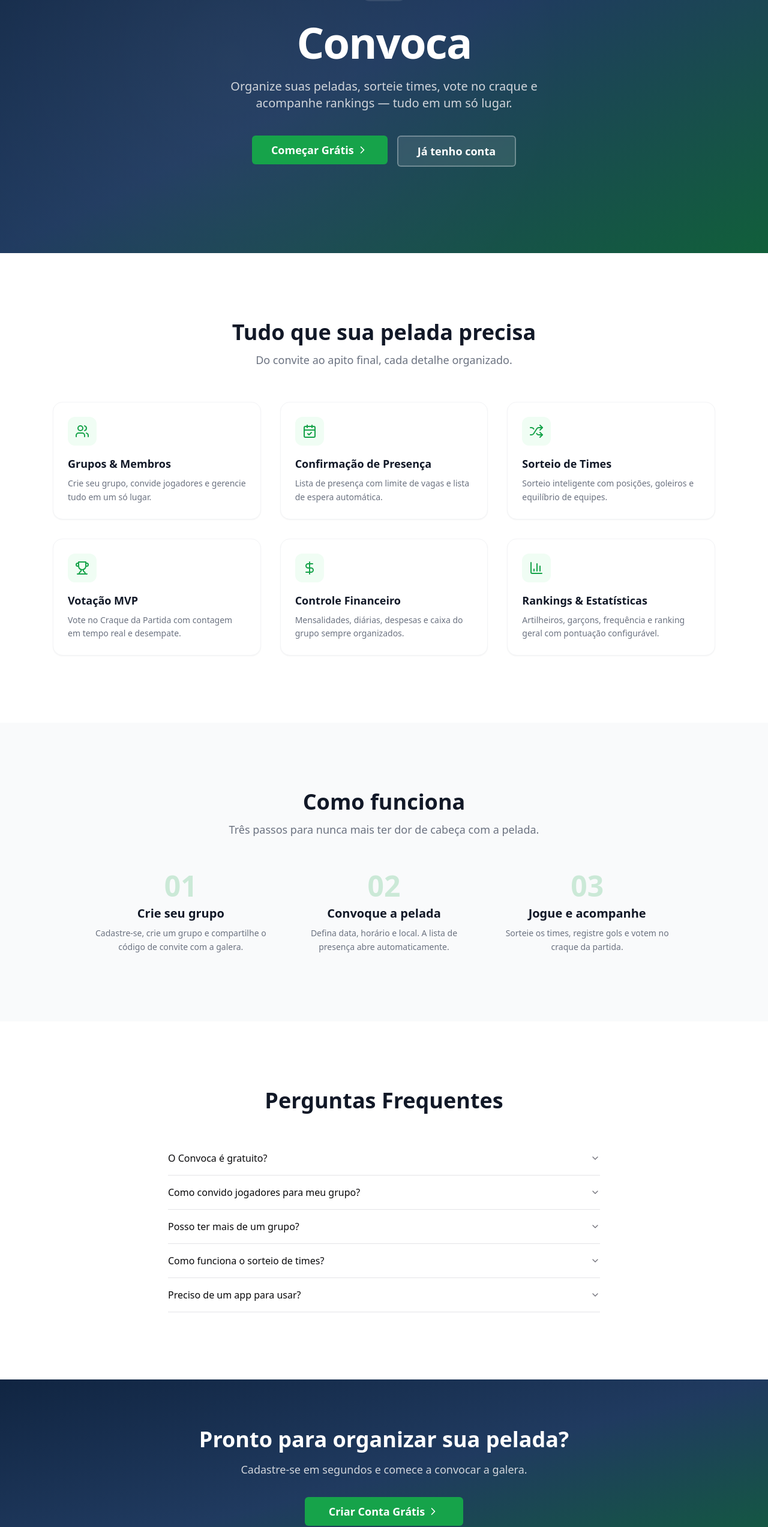
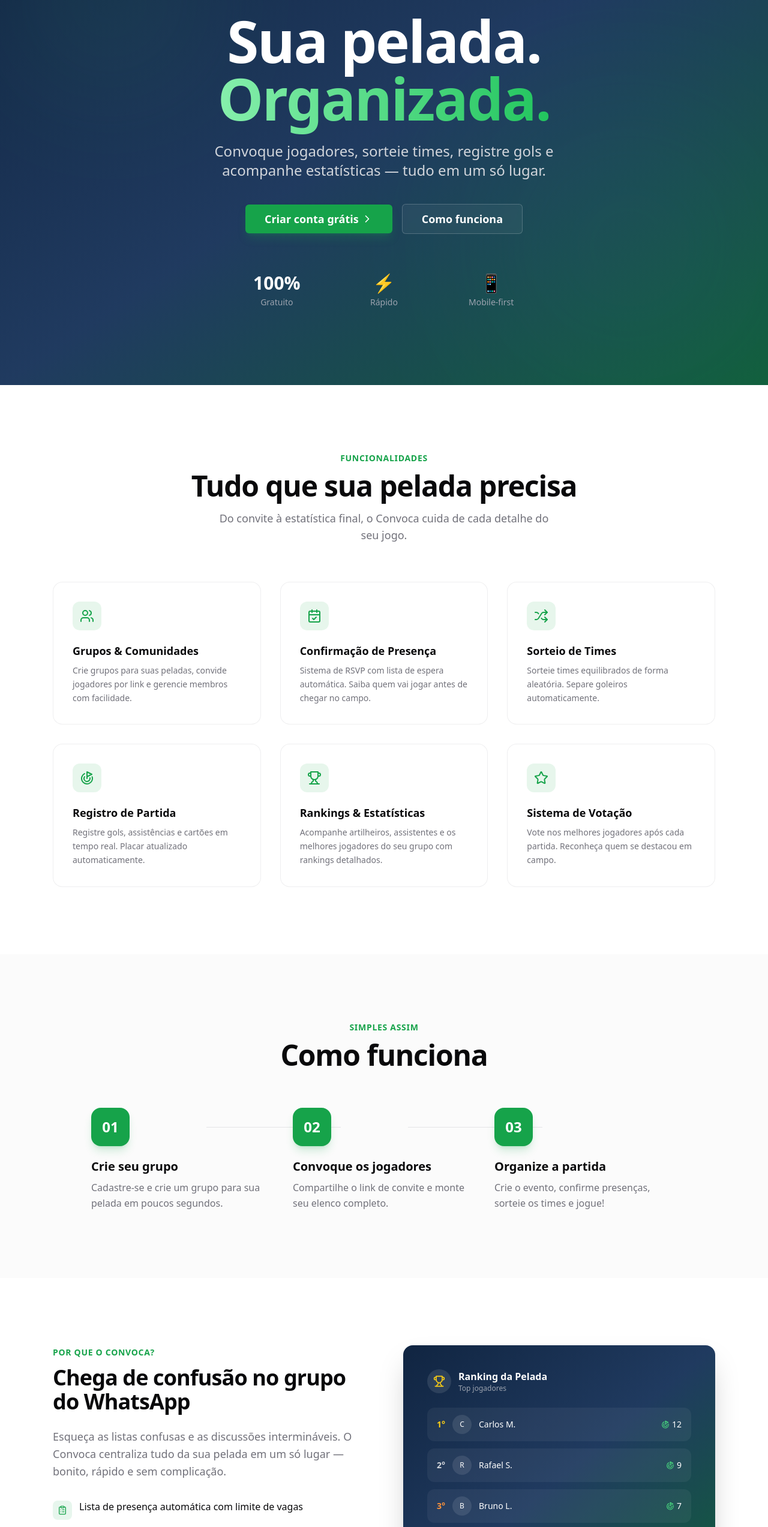
Before and after one commit to uzzaidev/Convoca, a Next.js app: page / in a window 1280 px wide. Shown: the part 222-2768 px from the top of the page at 60% size. Built offline with nearby package versions, Linux system fonts and the light colour scheme.

Commit message:
feat: update homepage layout and enhance feature descriptions for better clarity

```diff
--- a/src/app/page.tsx
+++ b/src/app/page.tsx
@@ -1,57 +1,56 @@
 import Link from "next/link";
 import { Button } from "@/components/ui/button";
-import {
-  Accordion,
-  AccordionContent,
-  AccordionItem,
-  AccordionTrigger,
-} from "@/components/ui/accordion";
 import {
   Goal,
   Users,
   Shuffle,
+  BarChart3,
   Trophy,
-  DollarSign,
-  BarChart3,
   CalendarCheck,
+  ClipboardList,
+  Star,
   ChevronRight,
+  Zap,
+  Shield,
+  Smartphone,
 } from "lucide-react";
 
 const features = [
   {
     icon: Users,
-    title: "Grupos & Membros",
-    description: "Crie seu grupo, convide jogadores e gerencie tudo em um só lugar.",
+    title: "Grupos & Comunidades",
+    description:
+      "Crie grupos para suas peladas, convide jogadores por link e gerencie membros com facilidade.",
   },
   {
     icon: CalendarCheck,
     title: "Confirmação de Presença",
     description:
-      "Lista de presença com limite de vagas e lista de espera automática.",
+      "Sistema de RSVP com lista de espera automática. Saiba quem vai jogar antes de chegar no campo.",
   },
   {
     icon: Shuffle,
     title: "Sorteio de Times",
     description:
-      "Sorteio inteligente com posições, goleiros e equilíbrio de equipes.",
+      "Sorteie times equilibrados de forma aleatória. Separe goleiros automaticamente.",
+  },
+  {
+    icon: Goal,
+    title: "Registro de Partida",
+    description:
+      "Registre gols, assistências e cartões em tempo real. Placar atualizado automaticamente.",
   },
   {
     icon: Trophy,
-    title: "Votação MVP",
+    title: "Rankings & Estatísticas",
     description:
-      "Vote no Craque da Partida com contagem em tempo real e desempate.",
+      "Acompanhe artilheiros, assistentes e os melhores jogadores do seu grupo com rankings detalhados.",
   },
   {
-    icon: DollarSign,
-    title: "Controle Financeiro",
+    icon: Star,
+    title: "Sistema de Votação",
     description:
-      "Mensalidades, diárias, despesas e caixa do grupo sempre organizados.",
-  },
-  {
-    icon: BarChart3,
-    title: "Rankings & Estatísticas",
-    description:
-      "Artilheiros, garçons, frequência e ranking geral com pontuação configurável.",
+      "Vote nos melhores jogadores após cada partida. Reconheça quem se destacou em campo.",
   },
 ];
 
@@ -59,82 +58,310 @@
   {
     number: "01",
     title: "Crie seu grupo",
-    description: "Cadastre-se, crie um grupo e compartilhe o código de convite com a galera.",
+    description:
+      "Cadastre-se e crie um grupo para sua pelada em poucos segundos.",
   },
   {
     number: "02",
-    title: "Convoque a pelada",
-    description: "Defina data, horário e local. A lista de presença abre automaticamente.",
+    title: "Convoque os jogadores",
+    description:
+      "Compartilhe o link de convite e monte seu elenco completo.",
   },
   {
     number: "03",
-    title: "Jogue e acompanhe",
-    description: "Sorteie os times, registre gols e votem no craque da partida.",
-  },
-];
-
-const faqs = [
-  {
-    question: "O Convoca é gratuito?",
-    answer:
-      "Sim! Todas as funcionalidades principais são gratuitas: criação de grupo, organização de peladas, sorteio de times, votação MVP e rankings.",
-  },
-  {
-    question: "Como convido jogadores para meu grupo?",
-    answer:
-      "Ao criar um grupo, um código de convite é gerado automaticamente. Compartilhe esse código e os jogadores podem entrar pelo app em segundos.",
-  },
-  {
-    question: "Posso ter mais de um grupo?",
-    answer:
-      "Claro! Você pode criar e participar de quantos grupos quiser. Cada grupo tem suas próprias configurações, rankings e controle financeiro.",
-  },
-  {
-    question: "Como funciona o sorteio de times?",
-    answer:
-      "O admin configura o número de jogadores por time, goleiros e posições. O sorteio distribui os jogadores de forma equilibrada, respeitando as posições preferidas.",
-  },
-  {
-    question: "Preciso de um app para usar?",
-    answer:
-      "Não! O Convoca funciona diretamente no navegador do celular ou computador. Basta acessar o site, sem precisar instalar nada.",
+    title: "Organize a partida",
+    description:
+      "Crie o evento, confirme presenças, sorteie os times e jogue!",
   },
 ];
 
 export default function HomePage() {
   return (
-    <div className="min-h-screen bg-white scroll-smooth">
-      {/* Hero */}
-      <section className="relative overflow-hidden bg-gradient-to-br from-navy via-navy-light to-green-dark text-white">
-        <div className="absolute inset-0 bg-[radial-gradient(circle_at_30%_50%,rgba(255,255,255,0.04),transparent_60%)]" />
-        <div className="relative mx-auto max-w-5xl px-6 py-24 md:py-36 text-center">
-          <div className="mx-auto mb-8 flex h-20 w-20 items-center justify-center rounded-2xl bg-white/10 backdrop-blur-sm">
-            <Goal className="h-10 w-10 text-green-400" />
+    <div className="min-h-screen bg-background text-foreground overflow-x-hidden">
+      {/* ── Navbar ── */}
+      <nav className="fixed top-0 left-0 right-0 z-50 bg-background/80 backdrop-blur-md border-b border-border/50">
+        <div className="max-w-6xl mx-auto px-4 sm:px-6 h-16 flex items-center justify-between">
+          <Link href="/" className="flex items-center gap-2">
+            <div className="w-9 h-9 rounded-lg bg-green-600 flex items-center justify-center">
+              <Goal className="w-5 h-5 text-white" />
+            </div>
+            <span className="text-xl font-bold tracking-tight">Convoca</span>
+          </Link>
+          <div className="flex items-center gap-3">
+            <Button asChild variant="ghost" size="sm">
+              <Link href="/auth/signin">Entrar</Link>
+            </Button>
+            <Button
+              asChild
+              size="sm"
+              className="bg-green-600 hover:bg-green-700 text-white"
+            >
+              <Link href="/auth/signup">Começar grátis</Link>
+            </Button>
+          </div>
+        </div>
+      </nav>
+
+      {/* ── Hero ── */}
+      <section className="relative pt-32 pb-20 md:pt-44 md:pb-32 bg-gradient-to-br from-navy via-navy-light to-green-dark text-white overflow-hidden">
+        {/* Decorative elements */}
+        <div className="absolute inset-0 opacity-10">
+          <div className="absolute top-20 left-10 w-72 h-72 rounded-full bg-green-400 blur-[120px]" />
+          <div className="absolute bottom-10 right-10 w-96 h-96 rounded-full bg-blue-400 blur-[150px]" />
+        </div>
+
+        <div className="relative max-w-5xl mx-auto px-4 sm:px-6 text-center">
+          <div className="inline-flex items-center gap-2 px-4 py-1.5 rounded-full bg-white/10 border border-white/20 text-sm text-green-300 mb-8 backdrop-blur-sm">
+            <Zap className="w-4 h-4" />
+            <span>Organize peladas como nunca antes</span>
           </div>
 
-          <h1 className="text-5xl font-extrabold tracking-tight sm:text-6xl lg:text-7xl">
-            Convoca
+          <h1 className="text-5xl sm:text-6xl md:text-7xl lg:text-8xl font-extrabold tracking-tight leading-[1.05] mb-6">
+            Sua pelada.{" "}
+            <span className="text-transparent bg-clip-text bg-gradient-to-r from-green-300 to-green-500">
+              Organizada.
+            </span>
           </h1>
-          <p className="mx-auto mt-6 max-w-xl text-lg text-gray-300 sm:text-xl">
-            Organize suas peladas, sorteie times, vote no craque e acompanhe rankings — tudo em um só lugar.
+
+          <p className="text-lg sm:text-xl md:text-2xl text-gray-300 max-w-2xl mx-auto mb-10 leading-relaxed">
+            Convoque jogadores, sorteie times, registre gols e acompanhe
+            estatísticas — tudo em um só lugar.
           </p>
 
-          <div className="mt-10 flex flex-col gap-4 sm:flex-row sm:justify-center">
+          <div className="flex flex-col sm:flex-row gap-4 justify-center items-center">
             <Button
               asChild
               size="lg"
-              className="bg-green-600 hover:bg-green-700 text-white text-lg px-8 py-6 font-semibold"
+              className="bg-green-600 hover:bg-green-700 text-white text-lg px-8 py-6 font-semibold shadow-lg shadow-green-600/25"
             >
               <Link href="/auth/signup">
-                Começar Grátis
-                <ChevronRight className="ml-1 h-5 w-5" />
+                Criar conta grátis
+                <ChevronRight className="w-5 h-5 ml-1" />
               </Link>
             </Button>
             <Button
               asChild
               variant="outline"
               size="lg"
-              className="border-2 border-white/30 bg-white/10 hover:bg-white/20 text-white text-lg px-8 py-6 font-semibold backdrop-blur-sm"
+              className="bg-white/5 border-white/20 hover:bg-white/10 text-white text-lg px-8 py-6 font-semibold backdrop-blur-sm"
+            >
+              <Link href="#como-funciona">Como funciona</Link>
+            </Button>
+          </div>
+
+          {/* Quick stats */}
+          <div className="mt-16 grid grid-cols-3 gap-6 max-w-lg mx-auto">
+            {[
+              { value: "100%", label: "Gratuito" },
+              { value: "⚡", label: "Rápido" },
+              { value: "📱", label: "Mobile-first" },
+            ].map((s) => (
+              <div key={s.label} className="text-center">
+                <div className="text-2xl sm:text-3xl font-bold">{s.value}</div>
+                <div className="text-xs sm:text-sm text-gray-400 mt-1">
+                  {s.label}
+                </div>
+              </div>
+            ))}
+          </div>
+        </div>
+      </section>
+
+      {/* ── Features ── */}
+      <section className="py-20 md:py-28 bg-background">
+        <div className="max-w-6xl mx-auto px-4 sm:px-6">
+          <div className="text-center mb-16">
+            <p className="text-green-600 font-semibold text-sm uppercase tracking-wider mb-3">
+              Funcionalidades
+            </p>
+            <h2 className="text-3xl sm:text-4xl md:text-5xl font-bold tracking-tight">
+              Tudo que sua pelada precisa
+            </h2>
+            <p className="text-muted-foreground mt-4 max-w-xl mx-auto text-lg">
+              Do convite à estatística final, o Convoca cuida de cada detalhe do
+              seu jogo.
+            </p>
+          </div>
+
+          <div className="grid sm:grid-cols-2 lg:grid-cols-3 gap-6 md:gap-8">
+            {features.map((f) => (
+              <div
+                key={f.title}
+                className="group relative rounded-2xl border border-border/60 bg-card p-6 md:p-8 transition-all hover:shadow-lg hover:border-green-600/30 hover:-translate-y-1"
+              >
+                <div className="w-12 h-12 rounded-xl bg-green-600/10 flex items-center justify-center mb-5 group-hover:bg-green-600/20 transition-colors">
+                  <f.icon className="w-6 h-6 text-green-600" />
+                </div>
+                <h3 className="text-lg font-semibold mb-2">{f.title}</h3>
+                <p className="text-muted-foreground text-sm leading-relaxed">
+                  {f.description}
+                </p>
+              </div>
+            ))}
+          </div>
+        </div>
+      </section>
+
+      {/* ── How it works ── */}
+      <section
+        id="como-funciona"
+        className="py-20 md:py-28 bg-muted/40 scroll-mt-20"
+      >
+        <div className="max-w-5xl mx-auto px-4 sm:px-6">
+          <div className="text-center mb-16">
+            <p className="text-green-600 font-semibold text-sm uppercase tracking-wider mb-3">
+              Simples assim
+            </p>
+            <h2 className="text-3xl sm:text-4xl md:text-5xl font-bold tracking-tight">
+              Como funciona
+            </h2>
+          </div>
+
+          <div className="grid md:grid-cols-3 gap-10 md:gap-8">
+            {steps.map((step, i) => (
+              <div key={step.number} className="relative text-center md:text-left">
+                {/* Connector line (desktop) */}
+                {i < steps.length - 1 && (
+                  <div className="hidden md:block absolute top-8 left-[calc(50%+40px)] w-[calc(100%-80px)] h-px bg-border" />
+                )}
+                <div className="inline-flex items-center justify-center w-16 h-16 rounded-2xl bg-green-600 text-white text-2xl font-bold mb-5 shadow-lg shadow-green-600/20">
+                  {step.number}
+                </div>
+                <h3 className="text-xl font-semibold mb-2">{step.title}</h3>
+                <p className="text-muted-foreground leading-relaxed">
+                  {step.description}
+                </p>
+              </div>
+            ))}
+          </div>
+        </div>
+      </section>
+
+      {/* ── Highlights ── */}
+      <section className="py-20 md:py-28 bg-background">
+        <div className="max-w-6xl mx-auto px-4 sm:px-6">
+          <div className="grid md:grid-cols-2 gap-12 md:gap-16 items-center">
+            {/* Left - text */}
+            <div>
+              <p className="text-green-600 font-semibold text-sm uppercase tracking-wider mb-3">
+                Por que o Convoca?
+              </p>
+              <h2 className="text-3xl sm:text-4xl font-bold tracking-tight mb-6">
+                Chega de confusão no grupo do WhatsApp
+              </h2>
+              <p className="text-muted-foreground text-lg mb-8 leading-relaxed">
+                Esqueça as listas confusas e as discussões intermináveis. O
+                Convoca centraliza tudo da sua pelada em um só lugar — bonito,
+                rápido e sem complicação.
+              </p>
+              <ul className="space-y-4">
+                {[
+                  {
+                    icon: ClipboardList,
+                    text: "Lista de presença automática com limite de vagas",
+                  },
+                  {
+                    icon: Shield,
+                    text: "Controle de administradores e membros",
+                  },
+                  {
+                    icon: BarChart3,
+                    text: "Estatísticas detalhadas por jogador",
+                  },
+                  {
+                    icon: Smartphone,
+                    text: "Funciona perfeitamente no celular",
+                  },
+                ].map((item) => (
+                  <li key={item.text} className="flex items-start gap-3">
+                    <div className="mt-0.5 w-8 h-8 rounded-lg bg-green-600/10 flex items-center justify-center shrink-0">
+                      <item.icon className="w-4 h-4 text-green-600" />
+                    </div>
+                    <span className="text-foreground">{item.text}</span>
+                  </li>
+                ))}
+              </ul>
+            </div>
+
+            {/* Right - visual card */}
+            <div className="relative">
+              <div className="rounded-2xl bg-gradient-to-br from-navy via-navy-light to-green-dark p-8 md:p-10 text-white shadow-2xl">
+                <div className="flex items-center gap-3 mb-6">
+                  <div className="w-10 h-10 rounded-full bg-white/10 flex items-center justify-center">
+                    <Trophy className="w-5 h-5 text-yellow-400" />
+                  </div>
+                  <div>
+                    <div className="font-semibold">Ranking da Pelada</div>
+                    <div className="text-xs text-gray-400">Top jogadores</div>
+                  </div>
+                </div>
+                <div className="space-y-3">
+                  {[
+                    { pos: "1°", name: "Carlos M.", goals: 12, color: "text-yellow-400" },
+                    { pos: "2°", name: "Rafael S.", goals: 9, color: "text-gray-300" },
+                    { pos: "3°", name: "Bruno L.", goals: 7, color: "text-orange-400" },
+                    { pos: "4°", name: "Diego F.", goals: 5, color: "text-gray-500" },
+                  ].map((p) => (
+                    <div
+                      key={p.pos}
+                      className="flex items-center justify-between bg-white/5 rounded-xl px-4 py-3"
+                    >
+                      <div className="flex items-center gap-3">
+                        <span className={`font-bold text-sm ${p.color}`}>
+                          {p.pos}
+                        </span>
+                        <div className="w-8 h-8 rounded-full bg-white/10 flex items-center justify-center text-xs font-medium">
+                          {p.name.charAt(0)}
+                        </div>
+                        <span className="text-sm font-medium">{p.name}</span>
+                      </div>
+                      <div className="flex items-center gap-1 text-sm">
+                        <Goal className="w-3.5 h-3.5 text-green-400" />
+                        <span>{p.goals}</span>
+                      </div>
+                    </div>
+                  ))}
+                </div>
+                <div className="mt-6 text-center text-xs text-gray-500">
+                  Exemplo ilustrativo
+                </div>
+              </div>
+              {/* Glow effect */}
+              <div className="absolute -inset-4 -z-10 rounded-3xl bg-green-600/10 blur-2xl" />
+            </div>
+          </div>
+        </div>
+      </section>
+
+      {/* ── CTA Final ── */}
+      <section className="py-20 md:py-28 bg-gradient-to-br from-navy via-navy-light to-green-dark text-white">
+        <div className="max-w-3xl mx-auto px-4 sm:px-6 text-center">
+          <div className="w-16 h-16 rounded-2xl bg-white/10 flex items-center justify-center mx-auto mb-8 backdrop-blur-sm">
+            <Goal className="w-8 h-8 text-green-400" />
+          </div>
+          <h2 className="text-3xl sm:text-4xl md:text-5xl font-bold tracking-tight mb-6">
+            Pronto pra organizar sua pelada?
+          </h2>
+          <p className="text-lg text-gray-300 mb-10 max-w-xl mx-auto leading-relaxed">
+            Crie sua conta em segundos e comece a convocar seus jogadores hoje
+            mesmo. É grátis!
+          </p>
+          <div className="flex flex-col sm:flex-row gap-4 justify-center">
+            <Button
+              asChild
+              size="lg"
+              className="bg-green-600 hover:bg-green-700 text-white text-lg px-10 py-6 font-semibold shadow-lg shadow-green-600/25"
+            >
+              <Link href="/auth/signup">
+                Criar conta grátis
+                <ChevronRight className="w-5 h-5 ml-1" />
+              </Link>
+            </Button>
+            <Button
+              asChild
+              variant="outline"
+              size="lg"
+              className="bg-white/5 border-white/20 hover:bg-white/10 text-white text-lg px-10 py-6 font-semibold"
             >
               <Link href="/auth/signin">Já tenho conta</Link>
             </Button>
@@ -142,130 +369,41 @@
         </div>
       </section>
 
-      {/* Features */}
-      <section id="features" className="mx-auto max-w-6xl px-6 py-20 md:py-28">
-        <div className="text-center mb-14">
-          <h2 className="text-3xl font-bold text-gray-900 sm:text-4xl">
-            Tudo que sua pelada precisa
-          </h2>
-          <p className="mt-3 text-gray-500 text-lg">
-            Do convite ao apito final, cada detalhe organizado.
-          </p>
-        </div>
-
-        <div className="grid gap-8 sm:grid-cols-2 lg:grid-cols-3">
-          {features.map((f) => (
-            <div
-              key={f.title}
-              className="group rounded-2xl border border-gray-100 bg-white p-6 shadow-sm transition-shadow hover:shadow-md"
-            >
-              <div className="mb-4 flex h-12 w-12 items-center justify-center rounded-xl bg-green-50 text-green-600 transition-colors group-hover:bg-green-100">
-                <f.icon className="h-6 w-6" />
+      {/* ── Footer ── */}
+      <footer className="bg-navy text-gray-400 py-10">
+        <div className="max-w-6xl mx-auto px-4 sm:px-6">
+          <div className="flex flex-col sm:flex-row items-center justify-between gap-6">
+            <div className="flex items-center gap-2">
+              <div className="w-8 h-8 rounded-lg bg-green-600 flex items-center justify-center">
+                <Goal className="w-4 h-4 text-white" />
               </div>
-              <h3 className="text-lg font-semibold text-gray-900">{f.title}</h3>
-              <p className="mt-2 text-sm leading-relaxed text-gray-500">
-                {f.description}
-              </p>
+              <span className="text-white font-semibold text-lg">Convoca</span>
             </div>
-          ))}
-        </div>
-      </section>
-
-      {/* How it works */}
-      <section className="bg-gray-50 py-20 md:py-28">
-        <div className="mx-auto max-w-5xl px-6">
-          <div className="text-center mb-14">
-            <h2 className="text-3xl font-bold text-gray-900 sm:text-4xl">
-              Como funciona
-            </h2>
-            <p className="mt-3 text-gray-500 text-lg">
-              Três passos para nunca mais ter dor de cabeça com a pelada.
+            <div className="flex gap-6 text-sm">
+              <Link
+                href="#"
+                className="hover:text-white transition-colors"
+              >
+                Sobre
+              </Link>
+              <Link
+                href="#"
+                className="hover:text-white transition-colors"
+              >
+                Privacidade
+              </Link>
+              <Link
+                href="#"
+                className="hover:text-white transition-colors"
+              >
+                Contato
+              </Link>
+            </div>
+            <p className="text-xs text-gray-500">
+              © {new Date().getFullYear()} Convoca. Todos os direitos
+              reservados.
             </p>
           </div>
-
-          <div className="grid gap-10 md:grid-cols-3">
-            {steps.map((s) => (
-              <div key={s.number} className="text-center">
-                <span className="inline-block text-5xl font-extrabold text-green-600/20">
-                  {s.number}
-                </span>
-                <h3 className="mt-2 text-xl font-semibold text-gray-900">
-                  {s.title}
-                </h3>
-                <p className="mt-2 text-sm leading-relaxed text-gray-500">
-                  {s.description}
-                </p>
-              </div>
-            ))}
-          </div>
-        </div>
-      </section>
-
-      {/* FAQ */}
-      <section id="faq" className="mx-auto max-w-3xl px-6 py-20 md:py-28">
-        <div className="text-center mb-12">
-          <h2 className="text-3xl font-bold text-gray-900 sm:text-4xl">
-            Perguntas Frequentes
-          </h2>
-        </div>
-
-        <Accordion type="single" collapsible className="w-full">
-          {faqs.map((faq, i) => (
-            <AccordionItem key={i} value={`faq-${i}`}>
-              <AccordionTrigger className="text-left text-base font-medium">
-                {faq.question}
-              </AccordionTrigger>
-              <AccordionContent className="text-gray-500 leading-relaxed">
-                {faq.answer}
-              </AccordionContent>
-            </AccordionItem>
-          ))}
-        </Accordion>
-      </section>
-
-      {/* CTA */}
-      <section className="bg-gradient-to-br from-navy via-navy-light to-green-dark text-white">
-        <div className="mx-auto max-w-3xl px-6 py-20 text-center">
-          <h2 className="text-3xl font-bold sm:text-4xl">
-            Pronto para organizar sua pelada?
-          </h2>
-          <p className="mt-4 text-gray-300 text-lg">
-            Cadastre-se em segundos e comece a convocar a galera.
-          </p>
-          <Button
-            asChild
-            size="lg"
-            className="mt-8 bg-green-600 hover:bg-green-700 text-white text-lg px-10 py-6 font-semibold"
-          >
-            <Link href="/auth/signup">
-              Criar Conta Grátis
-              <ChevronRight className="ml-1 h-5 w-5" />
-            </Link>
-          </Button>
-        </div>
-      </section>
-
-      {/* Footer */}
-      <footer className="border-t border-gray-100 bg-white">
-        <div className="mx-auto max-w-6xl px-6 py-10 flex flex-col items-center gap-4 sm:flex-row sm:justify-between">
-          <div className="flex items-center gap-2 text-gray-900 font-semibold">
-            <Goal className="h-5 w-5 text-green-600" />
-            Convoca
-          </div>
-          <nav className="flex gap-6 text-sm text-gray-500">
-            <Link href="#features" className="hover:text-gray-900 transition-colors">
-              Funcionalidades
-            </Link>
-            <Link href="#faq" className="hover:text-gray-900 transition-colors">
-              FAQ
-            </Link>
-            <Link href="/auth/signin" className="hover:text-gray-900 transition-colors">
-              Entrar
-            </Link>
-          </nav>
-          <p className="text-xs text-gray-400">
-            © {new Date().getFullYear()} Convoca. Todos os direitos reservados.
-          </p>
         </div>
       </footer>
     </div>
```
